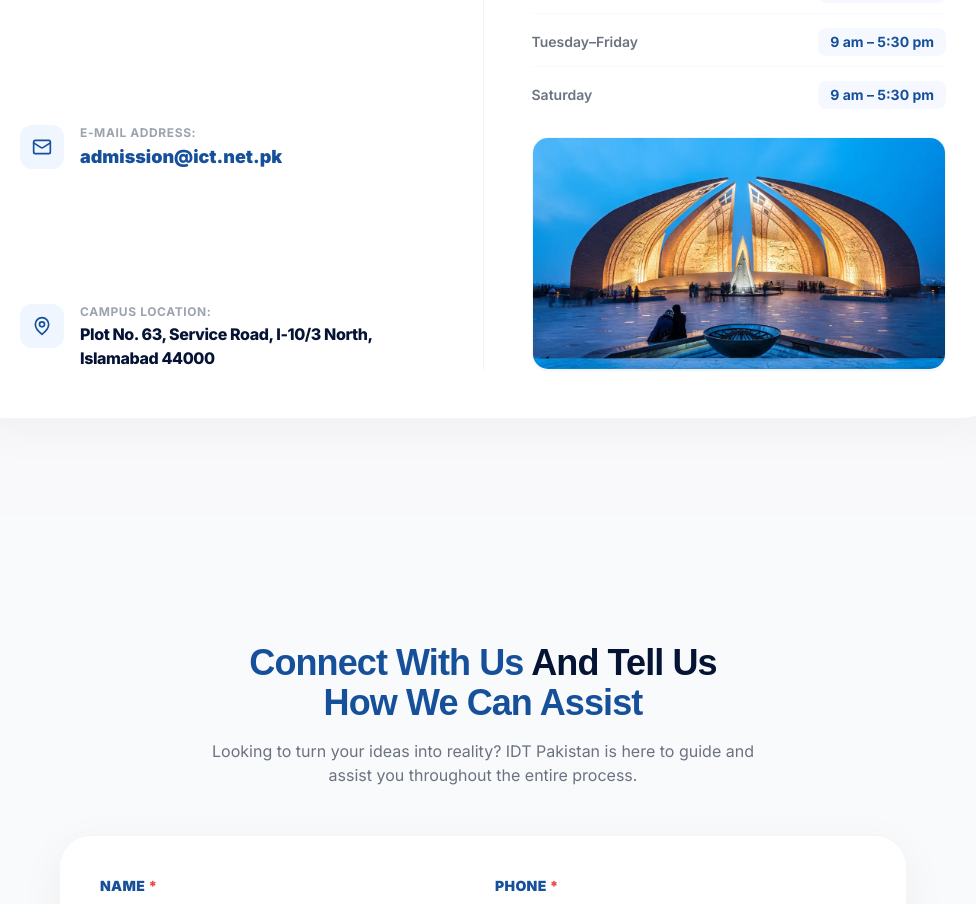
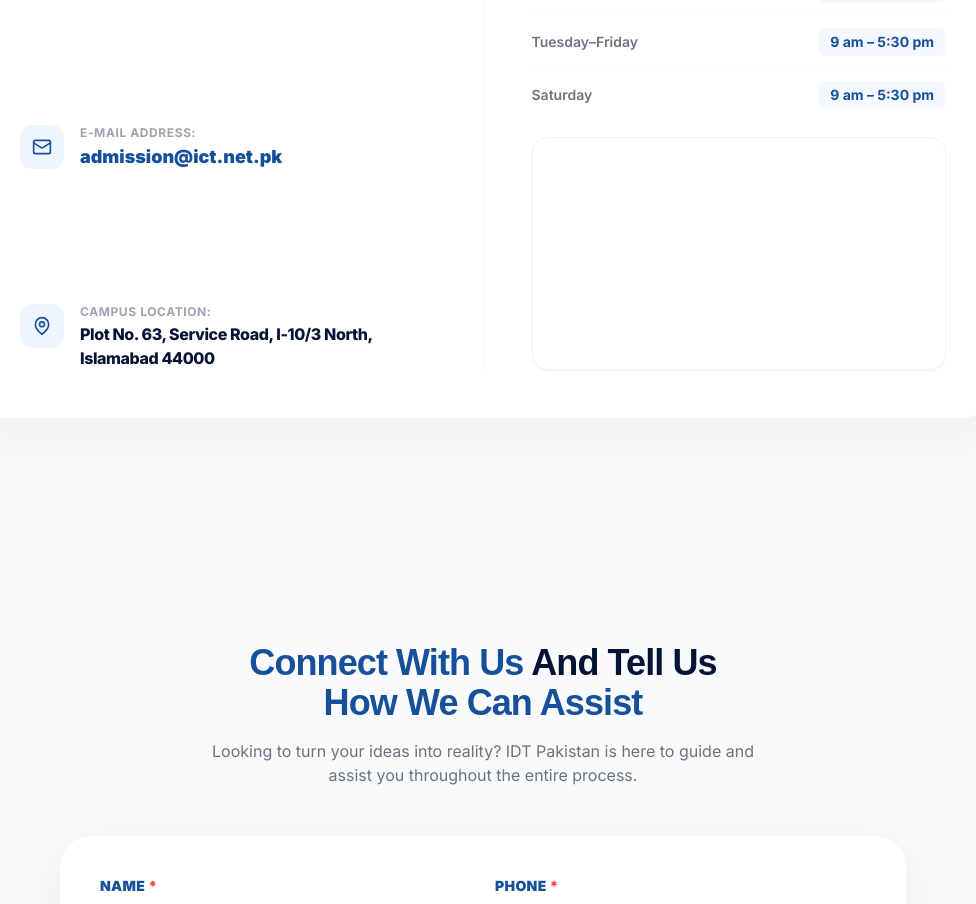
Before and after one commit to zakiulhusnain/idt-business-school, a Next.js app: page /contact in a window 1280 px wide. Shown: the part 1040-1944 px from the top of the page, without its empty margins (157-1133 px from the left). Built offline with nearby package versions, Linux system fonts and the light colour scheme.

Commit message:
Update ContactInfo.tsx

```diff
--- a/src/app/components/ContactInfo.tsx
+++ b/src/app/components/ContactInfo.tsx
@@ -136,15 +136,18 @@ export default function ContactInfo() {
             </div>
 
             {/* Fluid Proportional Image Container */}
-            <div className="w-full aspect-[16/9] sm:aspect-[21/9] md:aspect-[16/9] relative rounded-2xl overflow-hidden shadow-sm border border-gray-100 select-none">
-              <Image
-                src={locations[activeTab].image}
-                alt={`${activeTab} Campus`}
-                fill
-                className="object-cover object-center"
-                sizes="(max-width: 768px) 100vw, 50vw"
-              />
-            </div>
+{/* Dynamic Google Map Instead of Image */}
+<div className="w-full aspect-[16/9] md:aspect-[16/9] relative rounded-2xl overflow-hidden shadow-sm border border-gray-100">
+  <iframe
+    src={locations[activeTab].mapUrl}
+    width="100%"
+    height="100%"
+    style={{ border: 0 }}
+    allowFullScreen
+    loading="lazy"
+    referrerPolicy="no-referrer-when-downgrade"
+  />
+</div>
           </div>
 
         </div>
```
